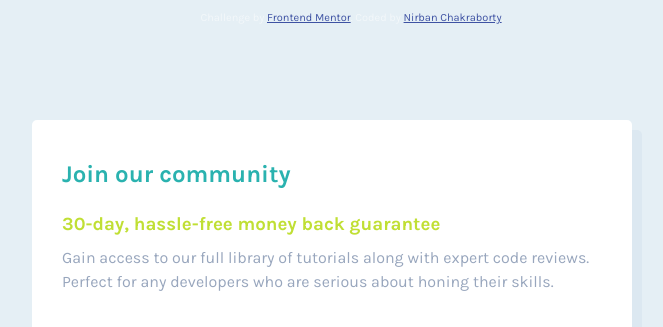
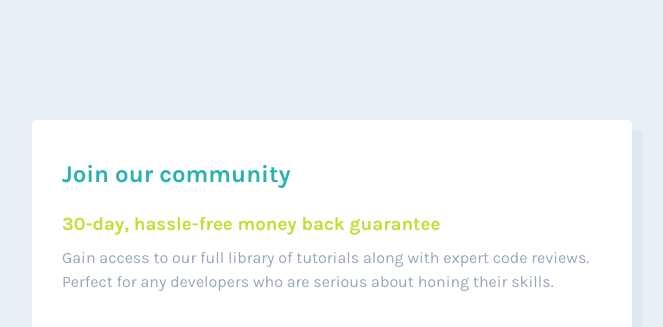
Before and after one commit to nirban256/Single-preview-card, a plain HTML site: page index.html in a window 1280 px wide. Shown: the top 327 px of the page, without its empty margins (288-951 px from the left). Drawn offline with Linux system fonts and the light colour scheme.

Commit message:
changed some texts and styles

```diff
--- a/index.html
+++ b/index.html
@@ -49,12 +49,6 @@
         </p>
       </div>
     </div>
-  <footer>
-    <p class="attribution">
-      Challenge by <a href="https://www.frontendmentor.io?ref=challenge" target="_blank">Frontend Mentor</a>.
-      Coded by <a href="#">Nirban Chakraborty</a>.
-    </p>
-  </footer>
 </body>
 
 </html>
--- a/style.css
+++ b/style.css
@@ -1,6 +1,3 @@
-.attribution { font-size: 11px; text-align: center; }
-.attribution a { color: hsl(228, 45%, 44%); }
-
 body{
     margin: 0;
     padding: 0;
```
